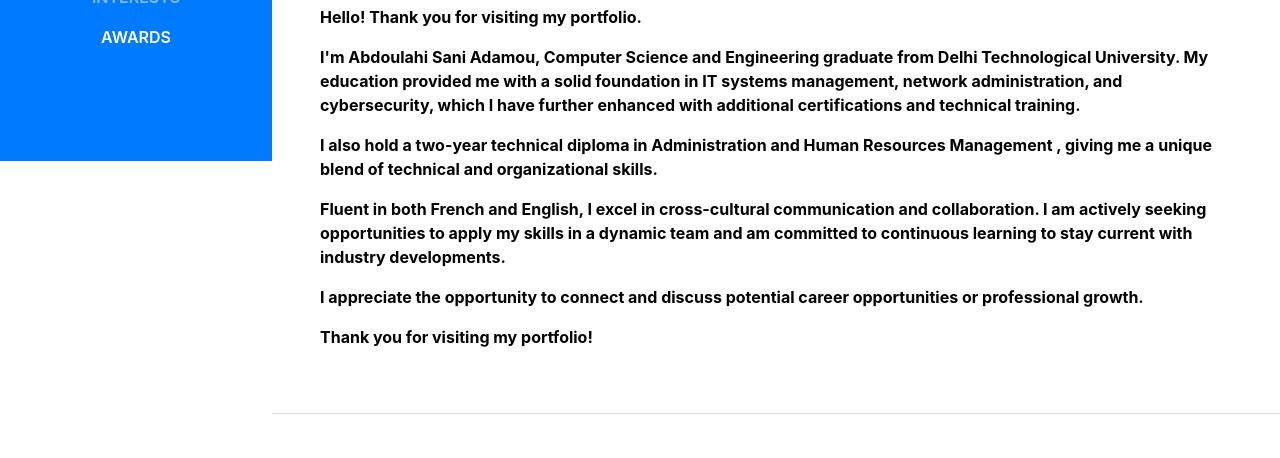
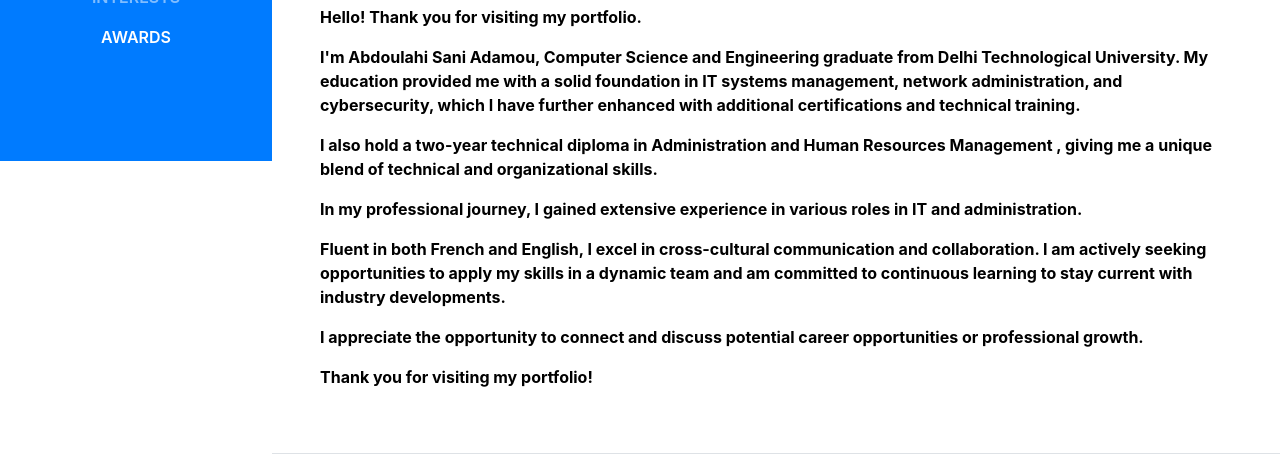
Before and after one commit to abdoulasani/Portfolio, a website with bundled scripts: page index.html in a window 1280 px wide. Shown: the part 639-1097 px from the top of the page. Built offline with nearby package versions, Linux system fonts and the light colour scheme; a web font is replaced by a local one.

Commit message:
Update index.html

```diff
--- a/index.html
+++ b/index.html
@@ -162,6 +162,7 @@
 
         <p><strong style="color: black;">I'm Abdoulahi Sani Adamou, Computer Science and Engineering graduate from Delhi Technological University. My education provided me with a solid foundation in IT systems management, network administration, and cybersecurity, which I have further enhanced with additional certifications and technical training.</strong></p>
         <p><strong style="color: black;">I also hold a two-year technical diploma in Administration and Human Resources Management , giving me a unique blend of technical and organizational skills.</strong></p>
+        <p><strong style="color: black;">In my professional journey, I gained extensive experience in various roles in IT and administration.</strong></p>
         <p><strong style="color: black;">Fluent in both French and English, I excel in cross-cultural communication and collaboration. I am actively seeking opportunities to apply my skills in a dynamic team and am committed to continuous learning to stay current with industry developments.</strong></p>
 
         <p><strong style="color: black;"> I appreciate the opportunity to connect and discuss potential career opportunities or professional growth. </strong></p>
```
